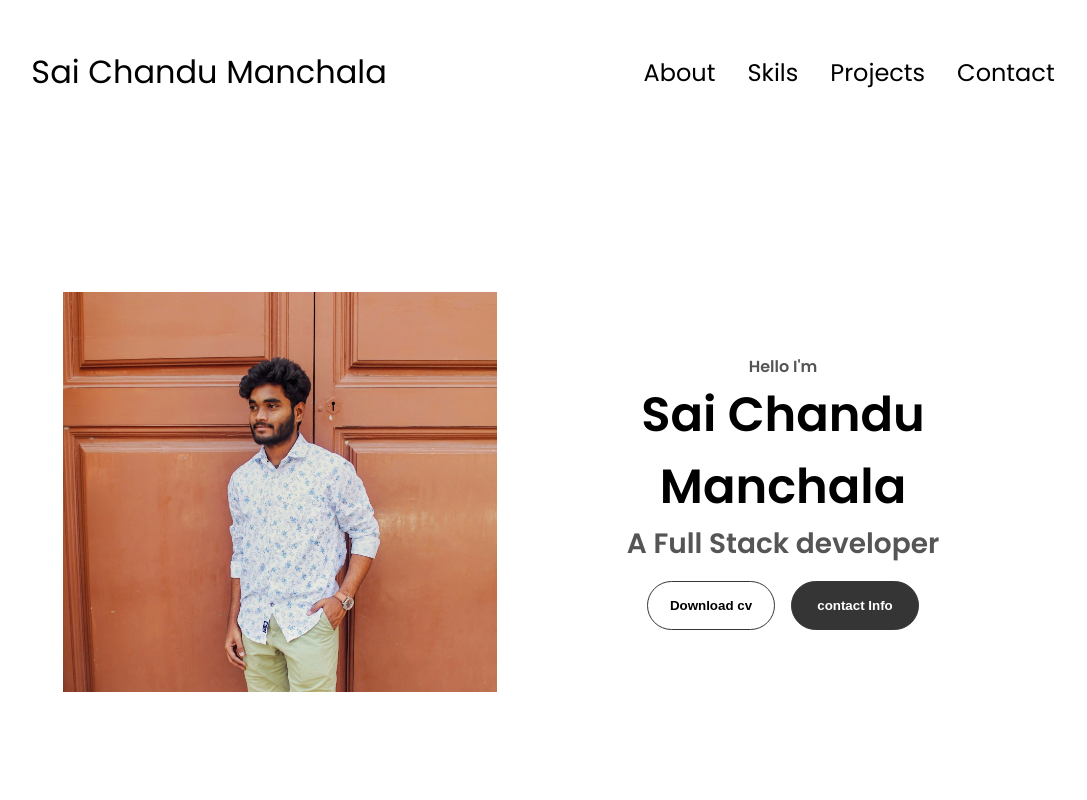
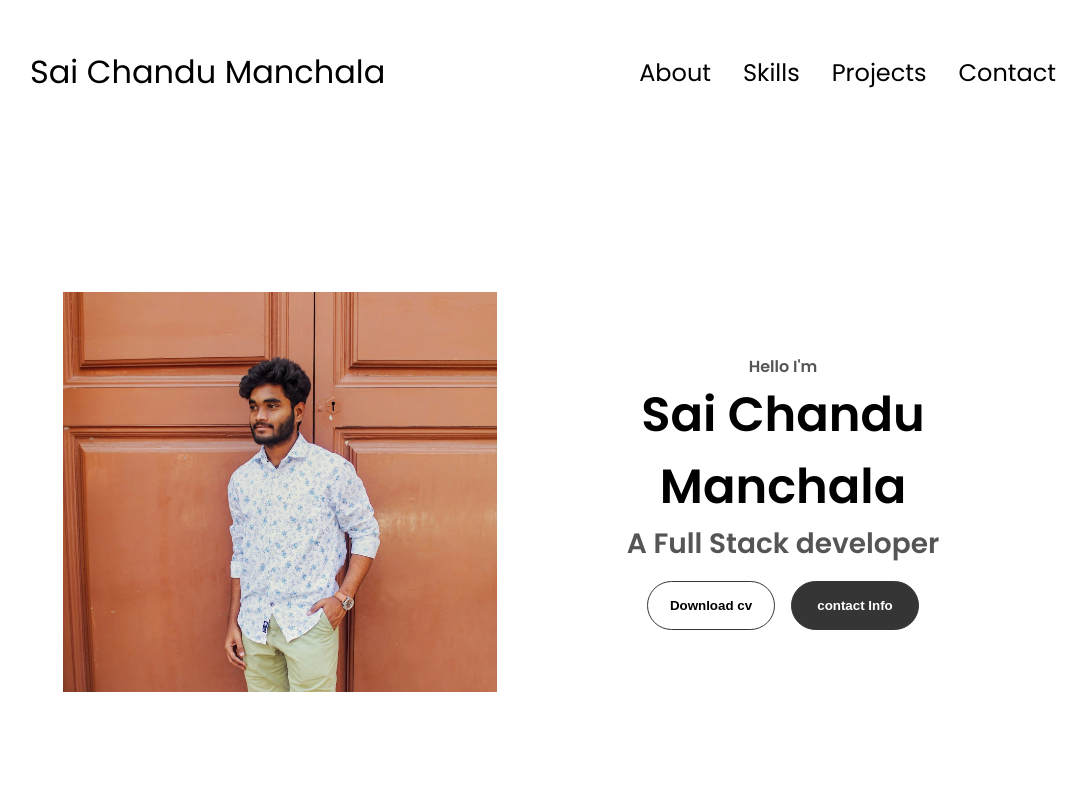
Before and after one commit to SaiChanduManchala/My-Portfolio, a plain HTML site: page index.html in a window 1280 px wide. Shown: the top 800 px of the page, without its empty margins (97-1184 px from the left). Drawn offline with Linux system fonts and the light colour scheme.

Commit message:
Update index.html

```diff
--- a/index.html
+++ b/index.html
@@ -14,7 +14,7 @@
         <div>
             <ul class ="nav-links">
                 <li><a href="#about">About</a></li>
-                <li><a href="#experience">Skils</a></li>
+                <li><a href="#experience">Skills</a></li>
                 <li><a href="#projects">Projects</a></li>
                 <li><a href="#contact">Contact</a></li>
             </ul>
@@ -30,7 +30,7 @@
             </div>
             <div class="menu-links">
                 <li><a href="#about" onclick="toggleMenu()">About</a></li>
-                <li><a href="#experience" onclick="toggleMenu()">Skils</a></li>
+                <li><a href="#experience" onclick="toggleMenu()">Skills</a></li>
                 <li><a href="#projects" onclick="toggleMenu()">Projects</a></li>
                 <li><a href="#contact" onclick="toggleMenu()">Contact</a></li>
             </div>
```
